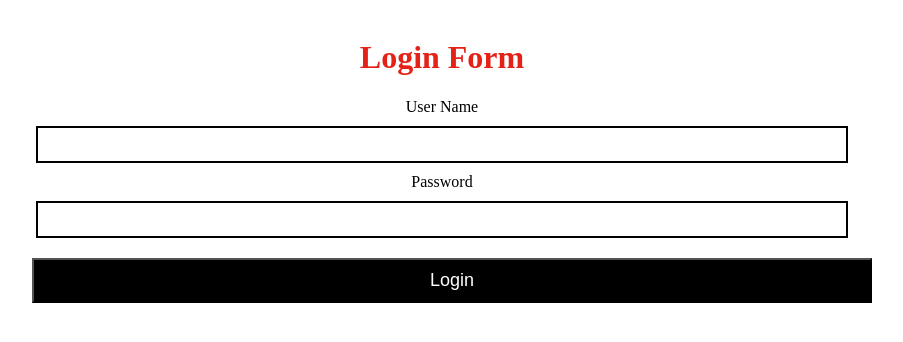
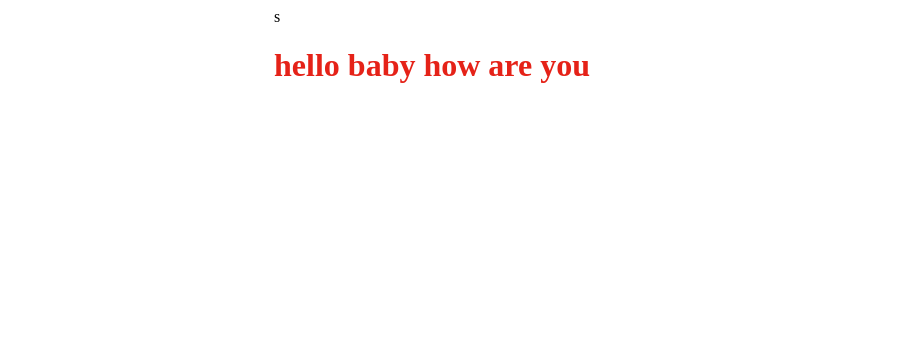
Before and after one commit to bipulchhetri/React--2025, a React (Vite) app: page / in a window 1280 px wide. Shown: the top 342 px of the page, without its empty margins (216-1119 px from the left). Built offline with nearby package versions, Linux system fonts and the light colour scheme.

Commit message:
propdriling

```diff
--- a/src/App.jsx
+++ b/src/App.jsx
@@ -7,6 +7,7 @@ import { Toggle } from "./Projects/Toggle";
 import HookCh from "./Projects/HookCh";
 import Registration from "./Projects/Registration";
 import { Login } from "./Projects/Login";
+import Propdriling from "./component/Propdriling";
 // import { Eventchild, Eventprop } from "./component/Eventprop";
 
 export const App = () => {
@@ -18,12 +19,13 @@ export const App = () => {
 {/* <Course/> */}
 {/* <EventHandler/> */}
 {/* <Eventchild/> */}
-{/* <Eventprop/> */}
+{/* <Eventprop/> */}s
 {/* <StateL/>
 <Toggle/> */}
 {/* <HookCh/> */}
 {/* <Registration/> */}
-<Login/>
+{/* <Login/> */}
+<Propdriling/>
     </>
   );
 };
--- /dev/null
+++ b/src/component/Propdriling.jsx
@@ -0,0 +1,15 @@
+import React from 'react'
+
+const Propdriling = () => {
+    const message="hello baby how are you"
+  return <Parent message={message}/>
+}
+
+const Parent=({message})=>{
+    return <Child message={message}/>
+}
+const Child=({message})=>{
+    return <h1>{message}</h1>
+}
+
+export default Propdriling
```
